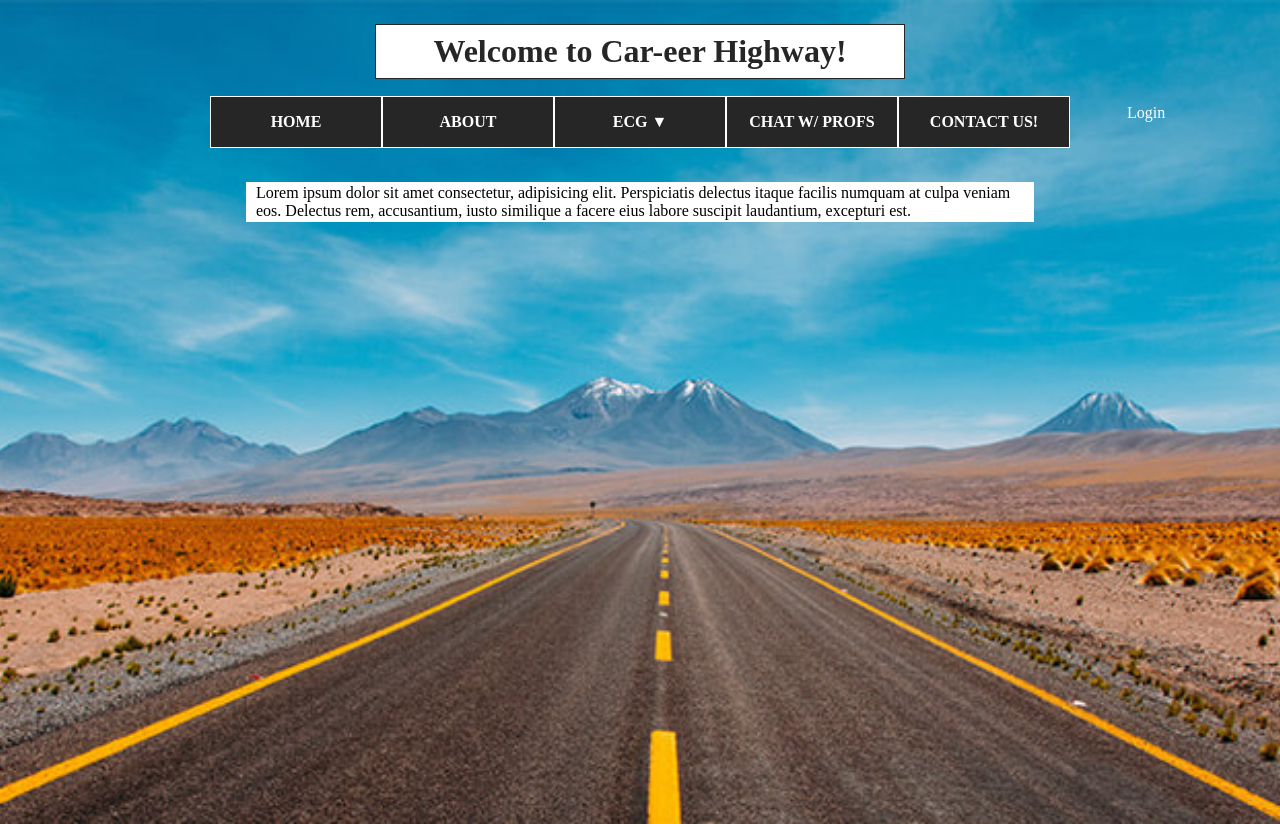
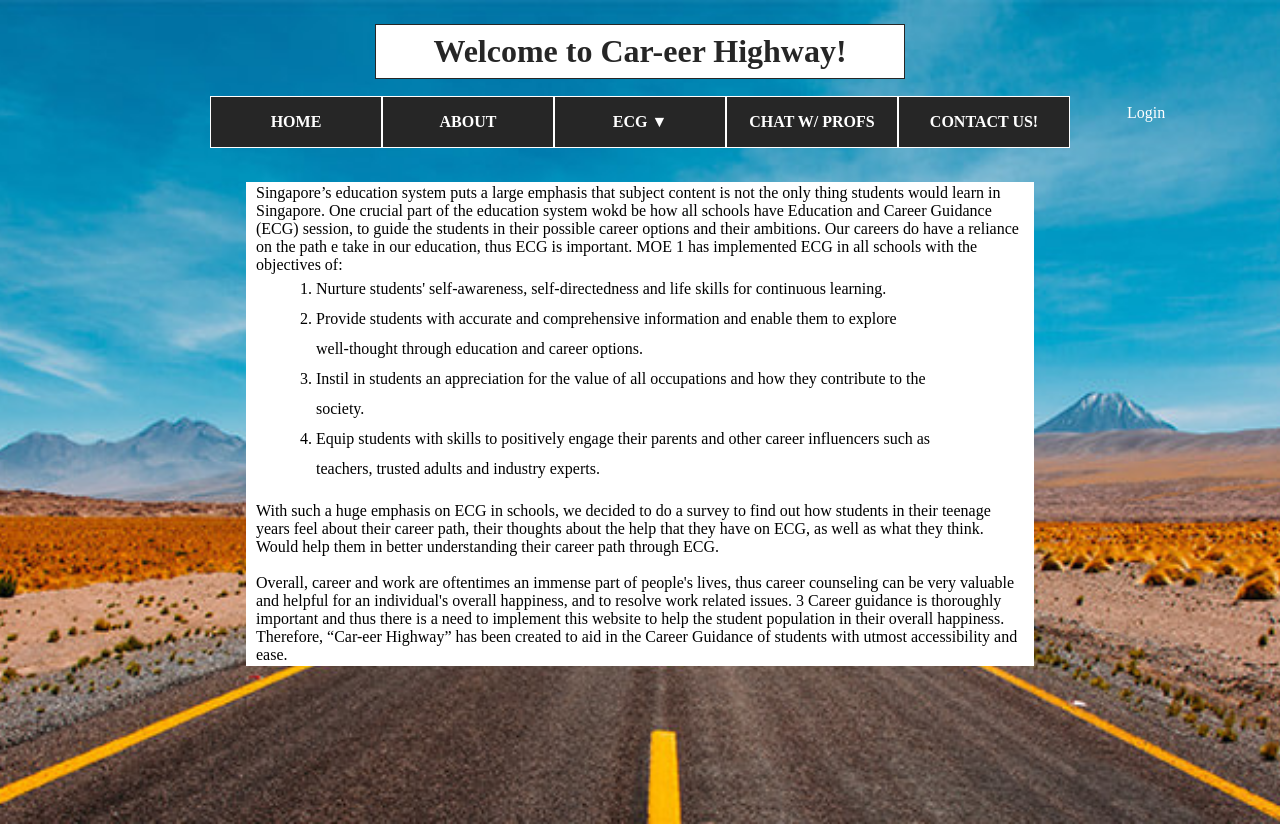
Before and after one commit to orh-0405/Prototype-3, a Flask app: page /about/ in a window 1280 px wide. Run offline with Flask 2, Linux system fonts and the light colour scheme.

Commit message:
finished up 3 pages

```diff
--- a/app.py
+++ b/app.py
@@ -20,6 +20,10 @@ def about():
 @app.route('/survey_start/')
 def survey_start():
     return render_template('1_start page.html')
+
+@app.route('/contact_us/')
+def contact_us():
+    return render_template("contact_us.html")
 
 
 @app.route('/survey_page/')
--- a/static/form_style.css
+++ b/static/form_style.css
@@ -54,12 +54,6 @@ p, li {
     margin-right: auto;
 }
 
-.likert li {
-    float: left;
-    list-style-type: none;
-    margin-left: 10px;
-}
-
 section {
     margin-right: auto;
     margin-left: 570px;
--- a/static/test_style.css
+++ b/static/test_style.css
@@ -113,3 +113,11 @@
         word-wrap: normal;
         line-height: 20px;
     }
+
+    .contact li{
+        width: 80%;
+        margin-left: 60px;
+        background-color: #fff;
+        word-wrap: normal;
+        line-height: 30px;
+    }
--- a/templates/about_page.html
+++ b/templates/about_page.html
@@ -29,7 +29,7 @@
         <ul>
         </ul>
     </li>
-    <li>Contact us!</li>
+    <li><a href="{{url_for('contact_us')}}">Contact us!</a></li>
     </ul>
     </div>
     <p class = "login">
@@ -39,7 +39,30 @@
         </p>
 
     <div class="test">
-        <p>Lorem ipsum dolor sit amet consectetur, adipisicing elit. Perspiciatis delectus itaque facilis numquam at culpa veniam eos. Delectus rem, accusantium, iusto similique a facere eius labore suscipit laudantium, excepturi est.</p>
+        <p>Singapore’s education system puts a large emphasis that subject content is not the only thing students would learn in Singapore. One crucial part of the education system wokd be how all schools have Education and Career Guidance (ECG) session, to guide the students in their possible career options and their ambitions. Our careers do have a reliance on the path e take in our education, thus ECG is important. MOE 1 has implemented ECG in all schools with the objectives of:</p>
+        <ol class="contact">
+            <li>Nurture students' self-awareness, self-directedness and life skills for continuous learning.</li>
+            <li>Provide students with accurate and comprehensive information and enable them to
+                explore well-thought through education and career options.</li>
+            <li>Instil in students an appreciation for the value of all occupations and how they contribute
+                to the society.</li>
+            <li>Equip students with skills to positively engage their parents and other career influencers
+                such as teachers, trusted adults and industry experts.</li>
+        </ol>
+        <br>
+        <p>
+            With such a huge emphasis on ECG in schools, we decided to do a survey to find out how
+students in their teenage years feel about their career path, their thoughts about the help that they
+have on ECG, as well as what they think. Would help them in better understanding their career
+path through ECG.
+        </p>
+        <br>
+        <p>Overall, career and work are oftentimes an immense part of people&#39;s lives, thus career counseling
+            can be very valuable and helpful for an individual&#39;s overall happiness, and to resolve work
+            related issues. 3 Career guidance is thoroughly important and thus there is a need to implement
+            this website to help the student population in their overall happiness. Therefore, “Car-eer
+            Highway” has been created to aid in the Career Guidance of students with utmost accessibility
+            and ease.</p>
     </div>
 </body>
 
--- a/templates/home.html
+++ b/templates/home.html
@@ -30,7 +30,7 @@
         <ul>
         </ul>
     </li>
-    <li>Contact us!</li>
+    <li><a href="{{url_for('contact_us')}}">Contact us!</a></li>
     </ul>
     </div>
     <p class = "login">
```
Also changed, not shown: templates/contact_us.html (added, +58 -0 lines).
